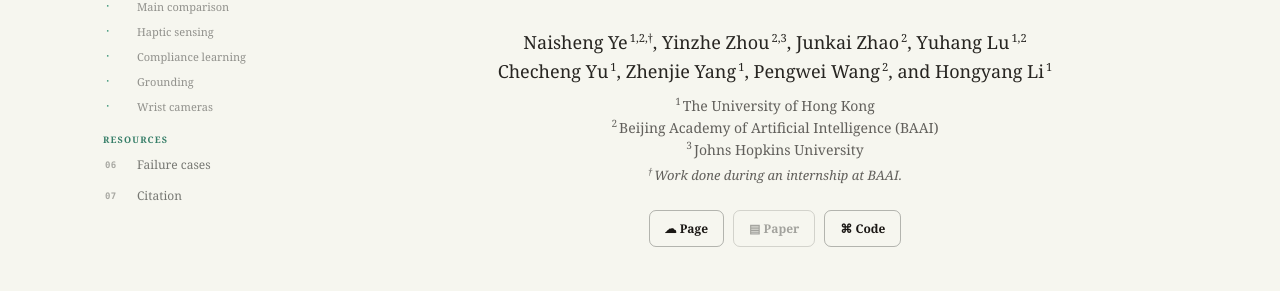
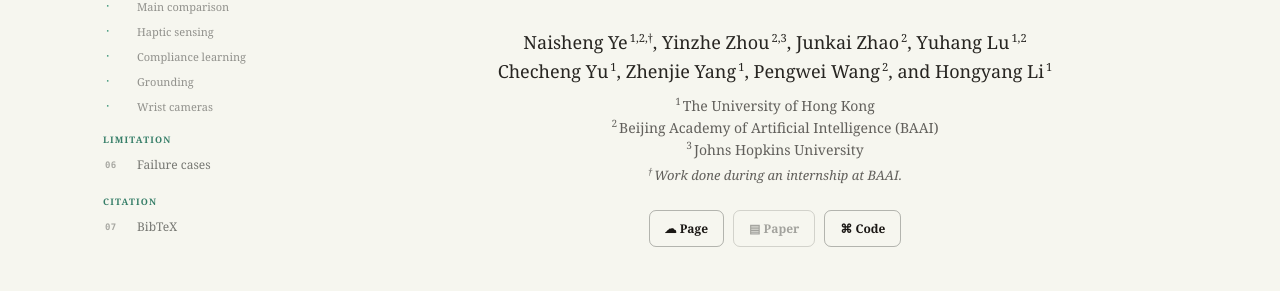
Before and after one commit to OpenDriveLab/Haco-Page, a Next.js app: page / in a window 1280 px wide. Shown: the part 1216-1507 px from the top of the page. Built offline with nearby package versions, Linux system fonts and the light colour scheme; a web font is replaced by a local one.

Commit message:
Separate limitations and citation sections

```diff
--- a/app/globals.css
+++ b/app/globals.css
@@ -258,6 +258,9 @@
 
 .bibtex { white-space: pre-wrap; padding: 22px; overflow: auto; border: 1px solid var(--line); border-radius: 9px; background: rgba(255,255,255,.55); color: #444943; font: 12px/1.6 var(--font-code); }
 .asset-credit { margin-top: 28px !important; color: rgba(26,27,24,.45) !important; font: 10px/1.5 var(--font-paper) !important; }
+.citation-credit { margin-top: 18px !important; color: var(--muted) !important; font-size: 13px !important; }
+.citation-credit a { color: inherit; text-decoration-color: rgba(26,27,24,.28); text-underline-offset: 3px; }
+.citation-credit a:hover { color: var(--ink); text-decoration-color: currentColor; }
 .footer { display: flex; justify-content: space-between; gap: 30px; padding: 28px 32px; border-top: 1px solid var(--line); color: var(--muted); font: 10px/1.4 var(--font-paper); }
 
 @media (max-width: 880px) {
--- a/app/page.tsx
+++ b/app/page.tsx
@@ -68,9 +68,11 @@
     { id: 'integration', label: 'Grounding', sub: true },
     { id: 'wrist-camera', label: 'Wrist cameras', sub: true },
   ] },
-  { label: 'Resources', items: [
+  { label: 'Limitation', items: [
     { id: 'failures', label: 'Failure cases', number: '06' },
-    { id: 'citation', label: 'Citation', number: '07' },
+  ] },
+  { label: 'Citation', items: [
+    { id: 'citation', label: 'BibTeX', number: '07' },
   ] },
 ];
 
@@ -499,7 +501,7 @@
 
           <section id="failures"><h2>Failure Cases &amp; Limitations</h2><p>Representative unsuccessful rollouts reveal distinct limitations in contact-rich manipulation.</p><div className="failure-grid">{failures.map(failure => <article className="failure-card" key={failure.type}><LazyVideo src={failure.video} controls muted loop playsInline aria-label={`${failure.title} failure rollout`}/><div className="failure-card__copy"><span className="failure-card__type">{failure.type}</span><h3>{failure.title}</h3><p>{failure.description}</p></div></article>)}</div></section>
 
-          <section id="citation"><h2>Citation</h2><p>If you find our work helpful, please cite it using the BibTeX entry below.</p><pre className="bibtex">{`@misc{haco2027,\n  title  = {Learning Haptic Active Compliance for Force-Aware Dexterous Manipulation},\n  author = {Ye, Naisheng and Zhou, Yinzhe and Zhao, Junkai and Lu, Yuhang and Yu, Checheng and Yang, Zhenjie and Wang, Pengwei and Li, Hongyang},\n  year   = {2027}\n}`}</pre></section>
+          <section id="citation"><h2>Citation</h2><p>If you find our work helpful, please cite it below.</p><pre className="bibtex">{`@misc{haco2027,\n  title  = {Learning Haptic Active Compliance for Force-Aware Dexterous Manipulation},\n  author = {Ye, Naisheng and Zhou, Yinzhe and Zhao, Junkai and Lu, Yuhang and Yu, Checheng and Yang, Zhenjie and Wang, Pengwei and Li, Hongyang},\n  year   = {2027}\n}`}</pre><p className="citation-credit">This website draws inspiration from the open-source <a href="https://github.com/enpire-research/enpire-research.github.io" target="_blank" rel="noreferrer">ENPIRE project-page template</a> and the <a href="https://tactile-reactive-dexterous.github.io/" target="_blank" rel="noreferrer">T-Rex project page</a>. We thank both teams for sharing their work.</p></section>
         </article>
       </div></section>
     </main>
```
Also changed, not shown: index.html (+6 -3 lines).
